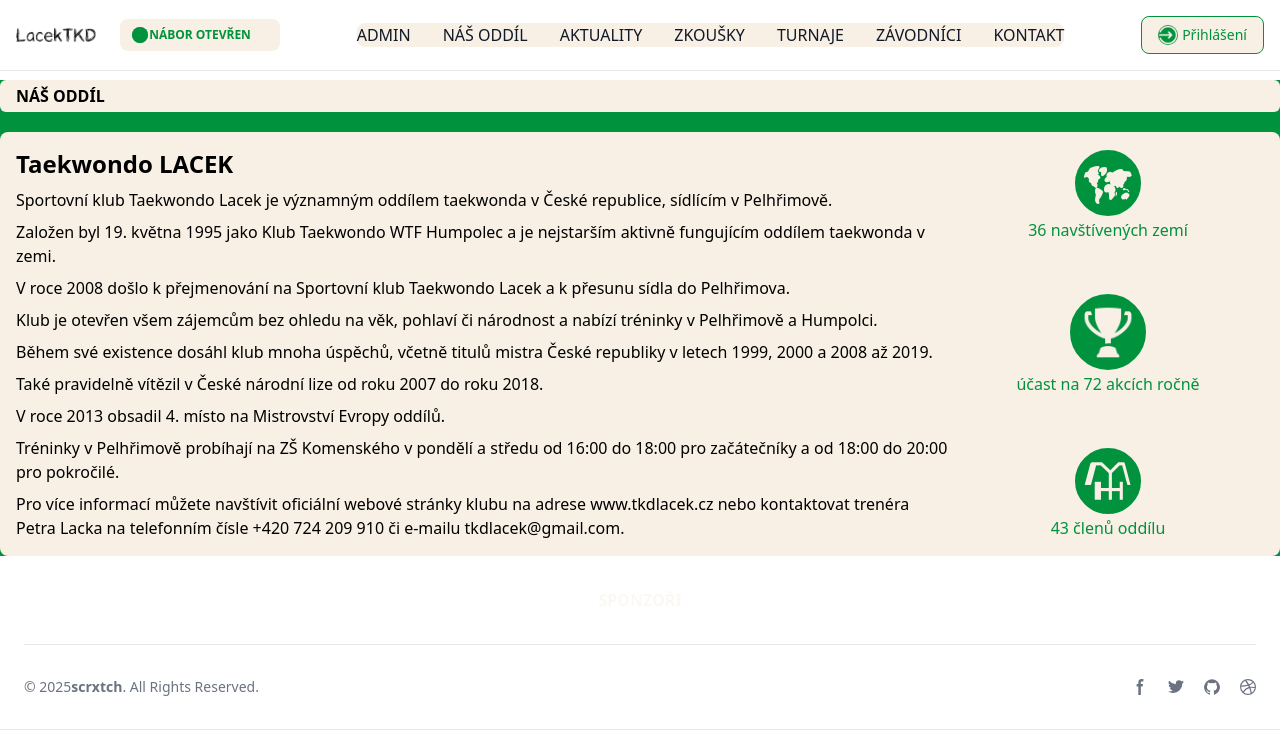
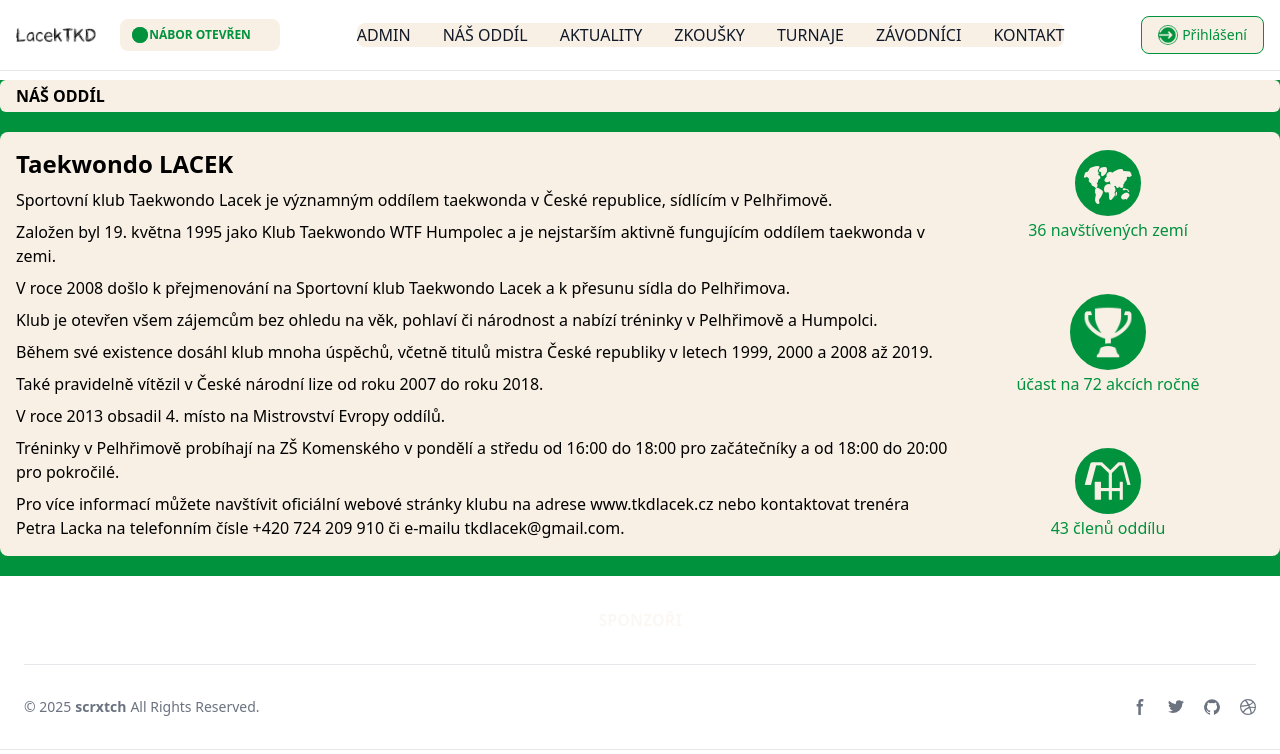
Before and after one commit to scrxtch666/LacekTKD, a React (Vite) app in the folder Frontend/: page /nas-oddil in a window 1280 px wide. Shown: the top 754 px of the page. Built offline with nearby package versions, Linux system fonts and the light colour scheme.

Commit message:
Footer malé změny

```diff
--- a/Frontend/src/layout/Footer.jsx
+++ b/Frontend/src/layout/Footer.jsx
@@ -4,7 +4,8 @@ function Footer() {
 
   return (
     <>
-      <footer class="bg-white dark:bg-customBlack text-black w-full z-20 bottom-0 start-0 border-b border-gray-200 dark:border-gray-600">
+    {/* fixed to dá přes celou obrazovku, ale nneí to až dole */}
+      <footer class="bg-white dark:bg-customBlack text-black w-full z-20 bottom-0 start-0 border-b border-gray-200 dark:border-gray-600 mt-5">
         <div class="mx-auto w-full max-w-screen-xl p-6 py-6 lg:py-8">
           <h3 class="text-customWhite font-bold opacity-45 flex justify-center ">
             SPONZOŘI
@@ -20,10 +21,10 @@ function Footer() {
           <div class="sm:flex sm:items-center sm:justify-between">
             <span class="text-sm text-gray-500 sm:text-center dark:text-gray-400">
               © {currentYear}
-              <a href="/" class="hover:underline font-bold">
-                scrxtch
+              <a href="/" class="hover:underline font-bold px-1">
+                 scrxtch
               </a>
-              . All Rights Reserved.
+                All Rights Reserved.
             </span>
             <div class="flex mt-4 sm:justify-center sm:mt-0">
               <a
```
Also changed, not shown: 1 other file (tests, documents, lock files or other folders).
